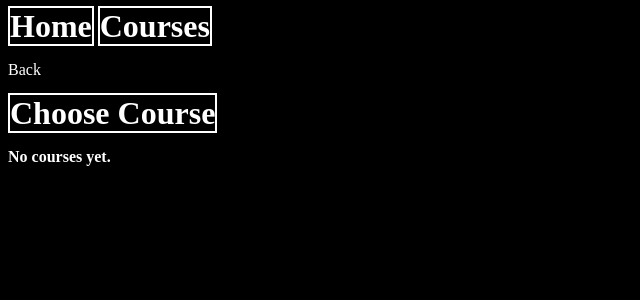
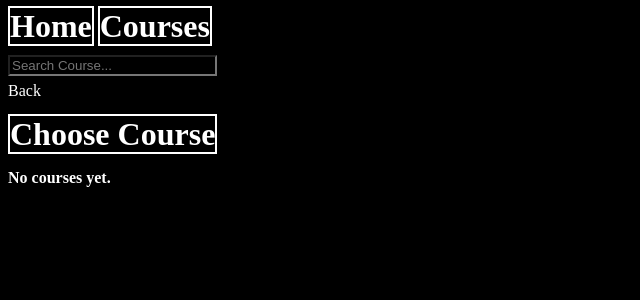
Before and after one commit to hpmalinova/Share-with-me, a Django app: page /drive/courses/ in a window 1280 px wide. Shown: the top 300 px of the page, without its empty margins (0-640 px from the left). Run offline with Django 3.2, Linux system fonts and the light colour scheme; data that the repository does not hold is empty.

Commit message:
Added basic search

```diff
--- a/share_with_me/drive/static/drive/style.css
+++ b/share_with_me/drive/static/drive/style.css
@@ -15,6 +15,10 @@ h1 {
 
 p {
     color: white;
+}
+
+label {
+    color:white;
 }
 
 
@@ -68,3 +72,14 @@ a {
     width: 100%;
     text-align: center;
 }
+
+.center.search {
+    background-color:black;
+    height: 30px;
+    top: 10px;
+    width:150%;
+    margin: auto;
+    text-align: left;
+    position:relative;
+    display:inline;
+}
--- a/share_with_me/drive/templates/images/base.html
+++ b/share_with_me/drive/templates/images/base.html
@@ -2,4 +2,9 @@
 <link rel="stylesheet" href="{% static 'drive/style.css' %}">
 <h1><a href="{% url 'drive:index' %}">Home</a></h1>
 <h1><a href="{% url 'drive:images:courses' %}">Courses</a></h1>
+<div class="center search">
+    <form method="GET" action="{% url 'drive:images:search'%}" id="searchform">
+        <input STYLE="color: #FFFFFF; font-weight: font-size: 12px; background-color: #000000;" size="23" class="searchfield" id="searchbox" name="q" type="text" value="{{ request.GET.q }}" placeholder="Search Course..."/>
+    </form>
+</div>
 {% block content %} {% endblock %}
--- a/share_with_me/drive/urls.py
+++ b/share_with_me/drive/urls.py
@@ -15,7 +15,8 @@ images_patterns = [
     path('courses/<int:course>/<str:specialty>/<str:subject>/upload',
          images.upload_file,
          name='upload_file'),
-    path('courses/<int:course>/<str:specialty>/<str:subject>/<int:image_id>/', images.detail, name='detail')
+    path('courses/<int:course>/<str:specialty>/<str:subject>/<int:image_id>/', images.detail, name='detail'),
+    path('search/', images.search, name='search')
 ]
 
 urlpatterns = [
--- a/share_with_me/drive/views/images.py
+++ b/share_with_me/drive/views/images.py
@@ -4,6 +4,7 @@ from django.urls import reverse
 from drive.models import Image, Courses
 
 from django import forms
+from django.http import HttpResponse
 
 
 class ImageForm(forms.ModelForm):
@@ -140,3 +141,20 @@ def detail(request, course, specialty, subject, image_id):
             'image': image,
         }
     )
+
+
+def search(request):
+    print(request.path)
+    if 'q' in request.GET:
+        message = request.GET['q']
+        courses = Courses.objects.filter(subject__contains=message)
+        return render(
+            request,
+            'images/search.html',
+            {
+                'courses': courses
+            }
+        )
+    else:
+        message = "You submitted an empty form."
+    return HttpResponse(message)
```
Also changed, not shown: share_with_me/drive/templates/images/search.html (added, +12 -0 lines).
